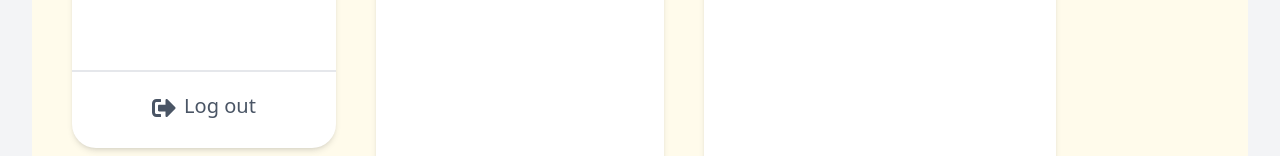
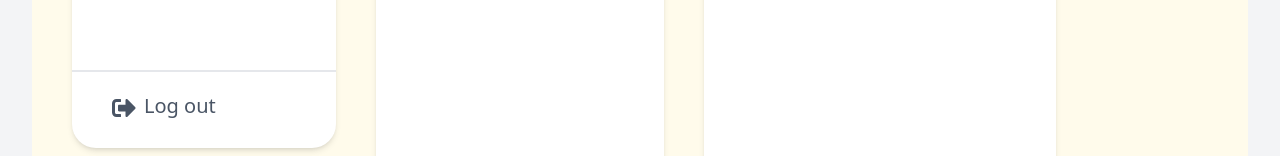
Before and after one commit to Safdari10/task-manager, a Next.js app in the folder frontend/: page /dashboard in a window 1280 px wide. Shown: the part 644-800 px from the top of the page. Built offline with nearby package versions, Linux system fonts and the light colour scheme.

Commit message:
Aligns logout button to the left in side panel
Improves UI consistency by updating the alignment of the
logout button from center to left within the side panel,
matching the layout with other panel elements for a more
cohesive appearance.

```diff
--- a/frontend/src/app/dashboard/components/SidePanel.tsx
+++ b/frontend/src/app/dashboard/components/SidePanel.tsx
@@ -39,7 +39,7 @@ const SidePanel = ({ openTab, setOpenTab }: SidePanelProps) => {
           </button>
         </div>
       </div>
-      <div className="w-full flex items-center justify-center mb-3 pt-3 px-6 border-t-2 border-t-gray-200">
+      <div className="w-full flex items-center justify-start mb-3 pt-3 px-6 border-t-2 border-t-gray-200">
         <button className="text-xl text-gray-600 py-2 px-4 rounded" onClick={handleLogout}>
           <FaSignOutAlt className="inline mr-2 text-2xl" />
           Log out
```
